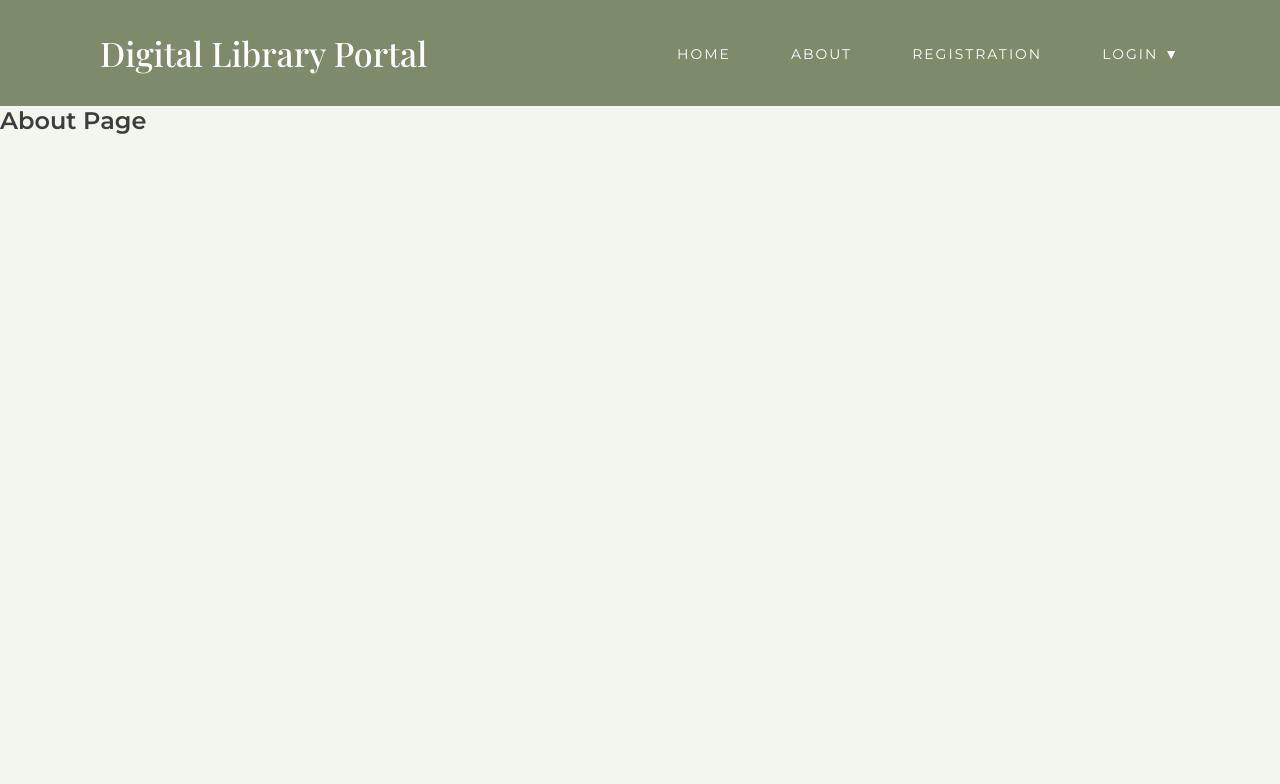
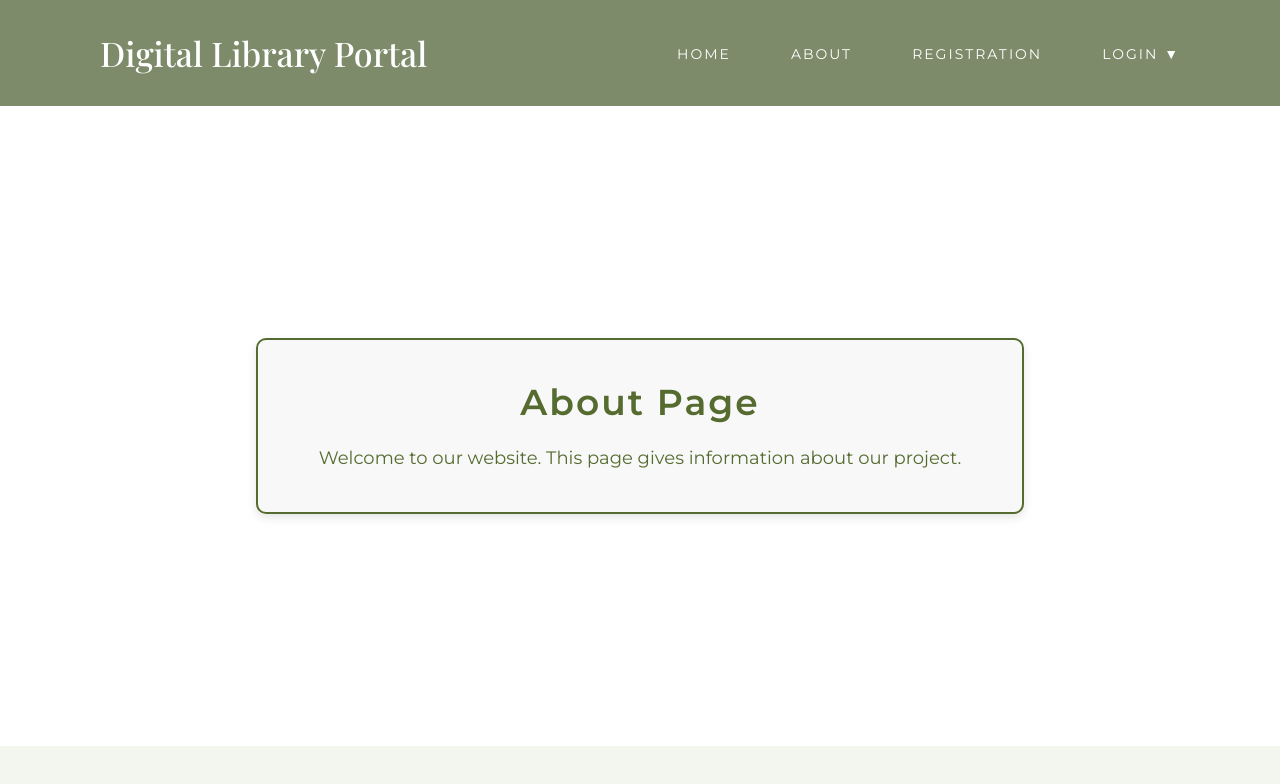
Before and after one commit to 2500030364/y25-react-sdp-app, a React (Vite) app: page /about in a window 1280 px wide. Shown: the top 784 px of the page. Built offline with nearby package versions, Linux system fonts and the light colour scheme.

Commit message:
pulled latest changes

```diff
--- a/src/pages/About.jsx
+++ b/src/pages/About.jsx
@@ -1,9 +1,46 @@
 import React from 'react'
 
 export default function About() {
+
+  const containerStyle = {
+    height: "80vh",
+    display: "flex",
+    flexDirection: "column",
+    justifyContent: "center",
+    alignItems: "center",
+    backgroundColor: "#ffffff",   // White background
+    color: "#556B2F",             // Olive green text
+    textAlign: "center"
+  }
+
+  const cardStyle = {
+    backgroundColor: "#f8f8f8",
+    padding: "40px",
+    borderRadius: "10px",
+    boxShadow: "0 4px 10px rgba(0,0,0,0.1)",
+    border: "2px solid #556B2F",
+    width: "60%"
+  }
+
+  const titleStyle = {
+    fontSize: "36px",
+    marginBottom: "20px",
+    letterSpacing: "2px"
+  }
+
+  const textStyle = {
+    fontSize: "18px",
+    lineHeight: "1.6"
+  }
+
   return (
-    <div>
-        <h2>About Page</h2>
+    <div style={containerStyle}>
+      <div style={cardStyle}>
+        <h2 style={titleStyle}>About Page</h2>
+        <p style={textStyle}>
+          Welcome to our website. This page gives information about our project.
+        </p>
+      </div>
     </div>
   )
 }
```
